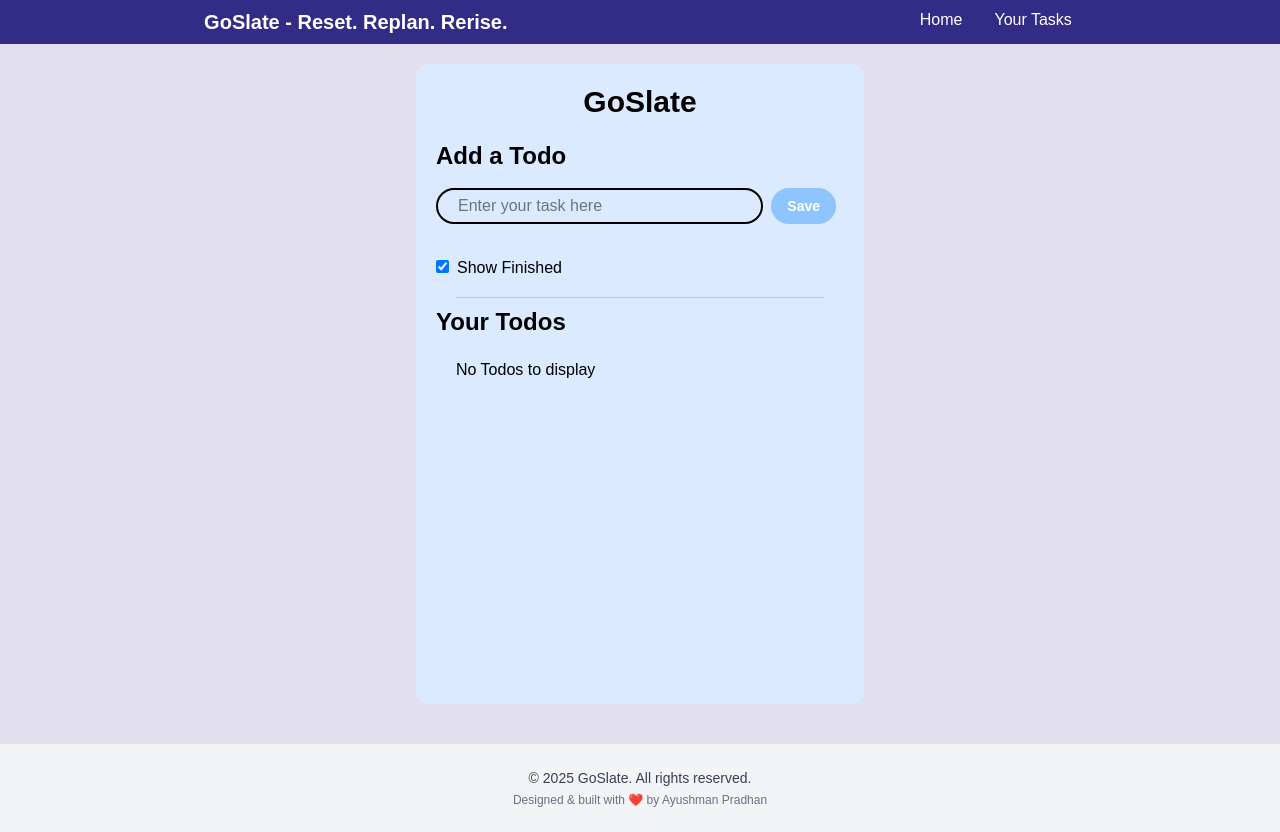
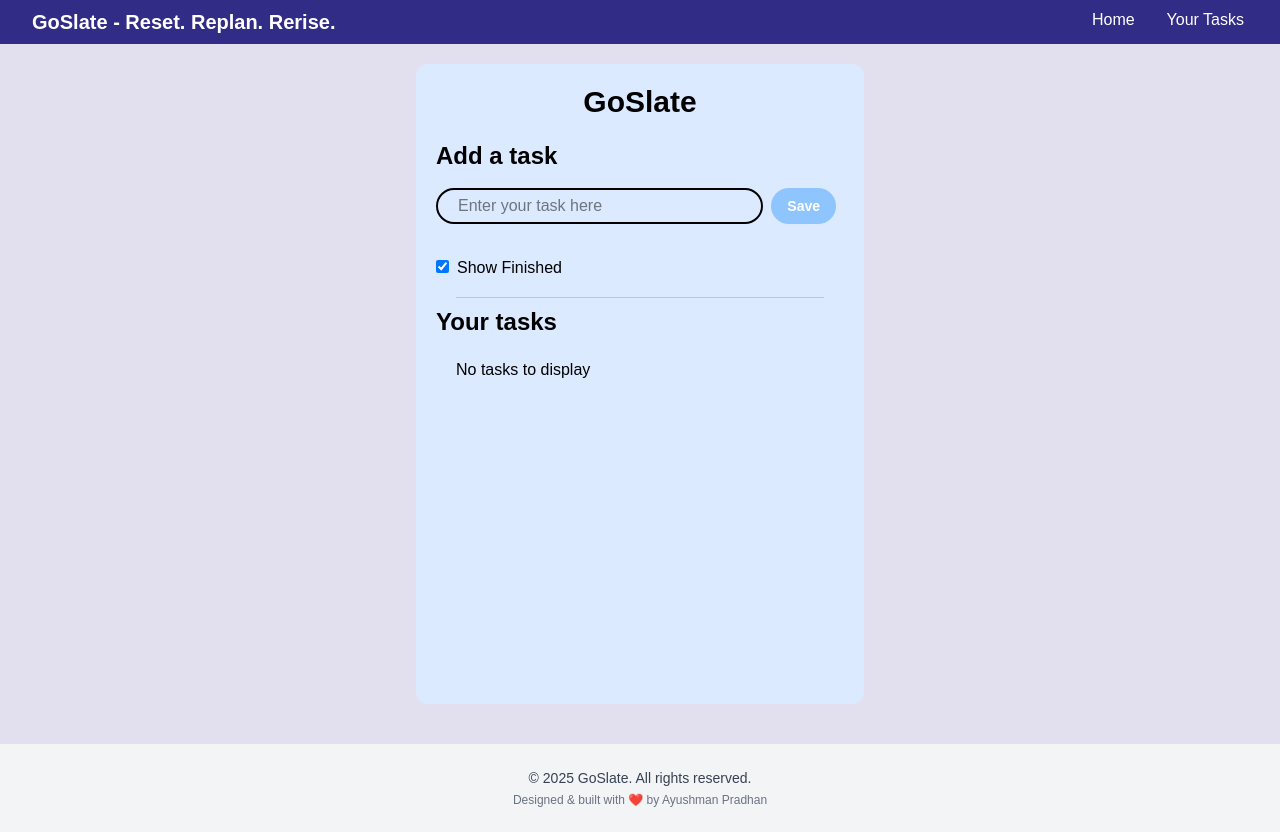
Before and after one commit to prog-ayushman/GoSlate, a React (Vite) app: page / in a window 1280 px wide. Built offline with nearby package versions, Linux system fonts and the light colour scheme.

Commit message:
minor changes

```diff
--- a/src/App.jsx
+++ b/src/App.jsx
@@ -77,7 +77,7 @@ function App() {
        <div className="mx-3 md:container md:mx-auto my-5 rounded-xl p-5 bg-blue-100 min-h-[80vh] md:w-[35%]">
         <h1 className='font-bold text-center text-3xl'>GoSlate</h1>
          <div className="addTodo my-5 flex flex-col gap-4">
-          <h2 className='text-2xl font-bold'>Add a Todo</h2>
+          <h2 className='text-2xl font-bold'>Add a task</h2>
           <div className="flex">
 
           <input placeholder='Enter your task here' onChange={handleChange} value={todo} type="text" className='w-full border-2 rounded-full px-5 py-1' />
@@ -87,9 +87,9 @@ function App() {
          <input className='my-4' id='show' onChange={toggleFinished} type="checkbox" checked={showFinished} />
          <label className='mx-2' htmlFor="show">Show Finished</label>
          <div className='h-[1px] bg-black opacity-15 w-[90%] mx-auto my-2'></div>
-         <h2 className='text-2xl font-bold'>Your Todos</h2>
+         <h2 className='text-2xl font-bold'>Your tasks</h2>
          <div className="todos">
-          {todos.length ===0 && <div className='m-5'>No Todos to display</div> }
+          {todos.length ===0 && <div className='m-5'>No tasks to display</div> }
           {todos.map(item=>{
 
           return (showFinished || !item.isCompleted) && <div key={item.id} className={"todo flex my-3 justify-between"}>
--- a/src/components/Navbar.jsx
+++ b/src/components/Navbar.jsx
@@ -2,7 +2,7 @@ import React from 'react'
 
 const Navbar = () => {
   return (
-    <nav className='flex justify-around bg-indigo-900 text-white py-2'>
+    <nav className='flex justify-between bg-indigo-900 text-white py-2'>
         <div className="logo">
             <span className='font-bold text-xl mx-8'>GoSlate - Reset. Replan. Rerise.</span>
         </div>
--- a/src/index.css
+++ b/src/index.css
@@ -1,5 +1,4 @@
 @import "tailwindcss";
-
 
 body {
   --tw-bg-opacity: 1;
```
